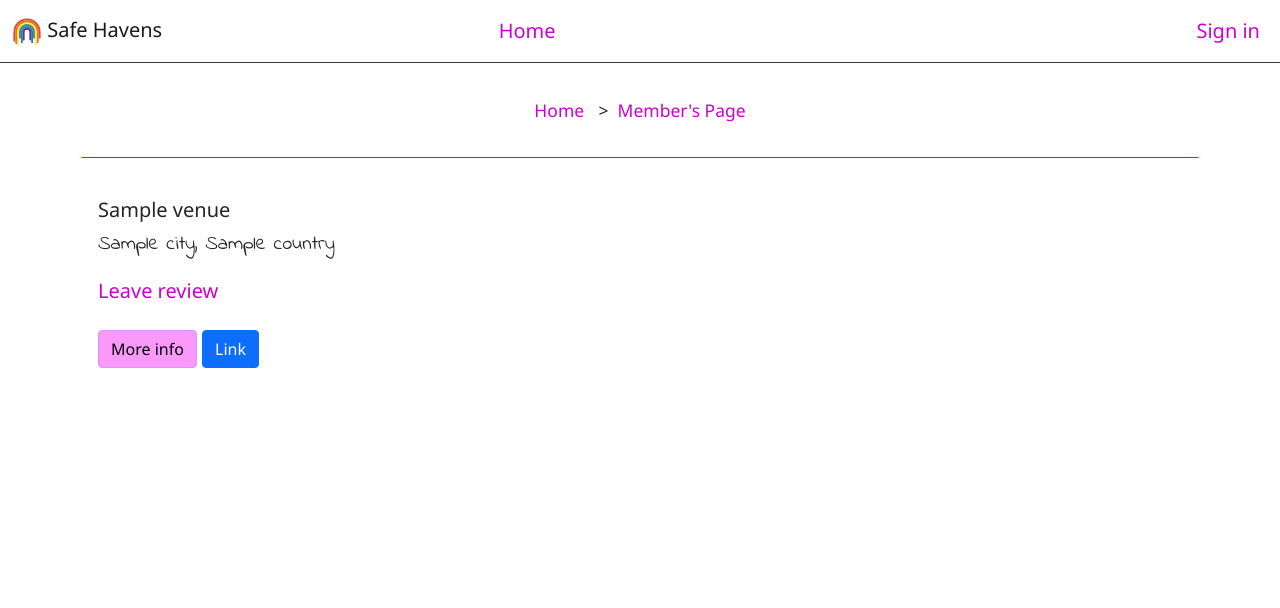
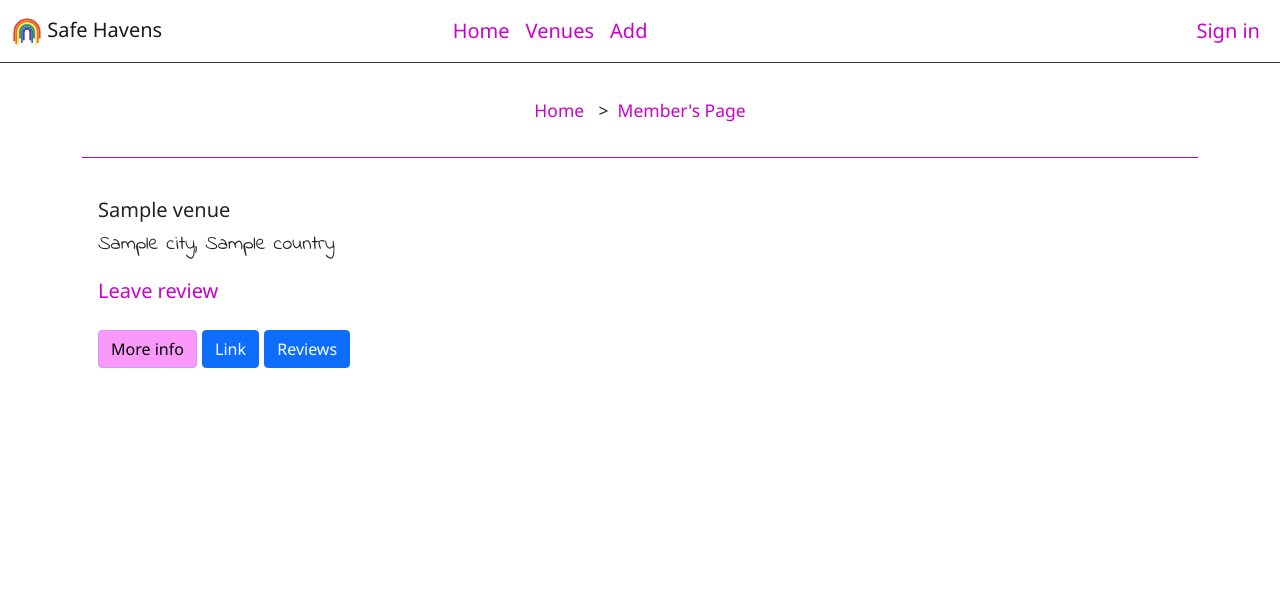
Before and after one commit to NaoiseGaffney/SafeHaven2, a Flask app: template templates/main.html in a window 1280 px wide. Shown: the top 608 px of the page. Run offline with Flask 2, Linux system fonts and the light colour scheme; the visitor is signed in with stand-in values (Sample User, id 1); the template is opened without the code that fills it: most values are stand-ins (such as "Sample title", 1, 10 or a date in 2020); some libraries are stand-ins or nearby versions.

Commit message:
Add blank reviews modal, navbar links
Signed-off-by: Edb83 <62900492+Edb83@users.noreply.github.com>

```diff
--- a/templates/flask_user_layout.html
+++ b/templates/flask_user_layout.html
@@ -31,6 +31,12 @@
             <ul class="navbar-nav m-auto mb-2 mb-lg-0">
               <li class="nav-item">
                 <a class="nav-link active" aria-current="page" href="{{ url_for('home_page') }}">Home</a>
+              </li>
+              <li class="nav-item">
+                <a class="nav-link active" aria-current="page" href="{{ url_for('main_page') }}">Venues</a>
+              </li>
+              <li class="nav-item">
+                <a class="nav-link active" aria-current="page" href="{{ url_for('add_venue')}}">Add</a>
               </li>
             </ul>
             <ul class="navbar-nav ms-auto mb-2 mb-lg-0">
--- a/templates/home.html
+++ b/templates/home.html
@@ -4,7 +4,7 @@
 <div id="hero-image-container">
     <div id="hero-text-container">
         <h1 class="hero-heading text-shadow">Safe Havens</h1>
-        <h3 class="hero-subtitle text-shadow">Coming out of lockdown!</h3>
+        <h3 class="hero-subtitle text-shadow">Come out of lockdown</h3>
     </div>
 </div>
 <section class="container">
--- a/templates/main.html
+++ b/templates/main.html
@@ -1,4 +1,5 @@
 {% extends "flask_user_layout.html" %}
+{% block extra_title %} - Venues{% endblock %}
 {% block content %}
 <div class="container">
     <div class="crumbs-container text-center pb-4">
@@ -36,8 +37,32 @@
                 <div class="card-footer bg-white border-0">
                     <a href="#" class="btn btn-pink"><i class="far fa-question-circle"></i> More info</a>
                     <a href="{{ venue.url }}" target="_blank" rel="noopener" class="btn btn-primary"><i class="far fa-question-circle"></i> Link</a>
+                    <!-- Modal trigger -->
+                    <button type="button" class="btn btn-primary" data-bs-toggle="modal" data-bs-target="#modal-{{ venue.id }}">
+                        Reviews
+                      </button>
                 </div>
               </div>
+            </div>
+            <!-- Modal content -->
+            <div class="modal fade" id="modal-{{ venue.id }}" tabindex="-1" aria-labelledby="modal-{{ venue.id }}-label" aria-hidden="true">
+                <div class="modal-dialog">
+                <div class="modal-content">
+                    <div class="modal-header">
+                    <h5 class="modal-title" id="modal-{{ venue.id }}-label">Reviews for {{ venue.name }}</h5>
+                    <button type="button" class="btn-close" data-bs-dismiss="modal" aria-label="Close"></button>
+                    </div>
+                    <div class="modal-body">
+                        {% for review in reviews_list %}
+                            {{ review.id }}
+                        {% endfor %}
+                    </div>
+                    <div class="modal-footer">
+                    <!-- <button type="button" class="btn btn-secondary" data-bs-dismiss="modal">Close</button> -->
+                    <a href="{{url_for('add_review', id=venue.id)}}">Leave review</a>
+                    </div>
+                </div>
+                </div>
             </div>
         {% endfor %}
         </div>
--- a/templates/oops.html
+++ b/templates/oops.html
@@ -1,4 +1,5 @@
 {% extends "flask_user_layout.html" %}
+{% block extra_title %} - Oops!{% endblock %}
 {% block content %}
 <div class="container">
     <div class="row">
```
